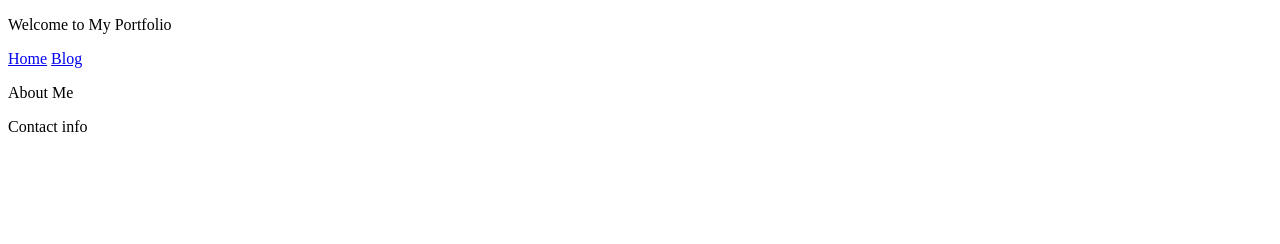
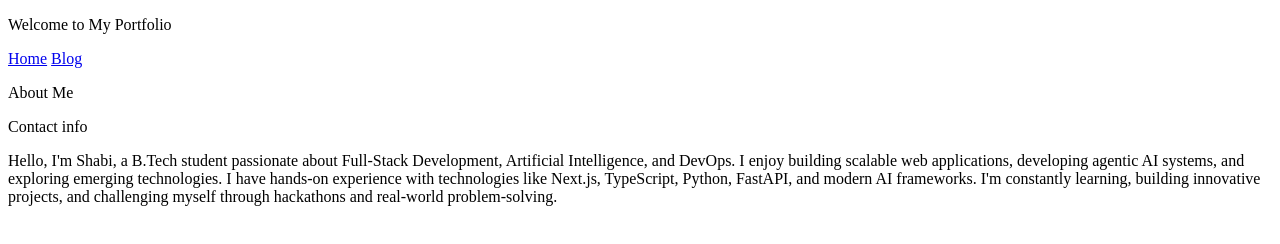
Before and after one commit to shabi-2-2/Github_practical_test, a plain HTML site: page index.html in a window 1280 px wide. Drawn offline with Linux system fonts and the light colour scheme.

```diff
--- a/index.html
+++ b/index.html
@@ -1,5 +1,6 @@
 <!DOCTYPE html>
 <html lang="en">
+
 <head>
 
   <link rel="stylesheet" href="style.css">
@@ -7,9 +8,12 @@
   <meta name="viewport" content="width=device-width, initial-scale=1.0">
   <title>My Website</title>
 </head>
+
 <body>
   <nav class="navbar">
-    <div class="title"><p>Welcome to My Portfolio</p></div>
+    <div class="title">
+      <p>Welcome to My Portfolio</p>
+    </div>
     <div class="nav-links">
       <a href="https://shabi01.vercel.app/">Home</a>
       <a href="https://shabi01.vercel.app/blog">Blog</a>
@@ -18,6 +22,14 @@
 
     </div>
   </nav>
+  <div>
+    <p>Hello, I'm Shabi, a B.Tech student passionate about Full-Stack Development, Artificial Intelligence, and
+      DevOps. I enjoy building scalable web applications, developing agentic AI systems, and exploring emerging
+      technologies. I have hands-on experience with technologies like Next.js, TypeScript, Python, FastAPI, and modern
+      AI frameworks. I'm constantly learning, building innovative projects, and challenging myself through hackathons
+      and real-world problem-solving.</p>
+  </div>
   <script src="script.js"></script>
 </body>
+
 </html>
```
